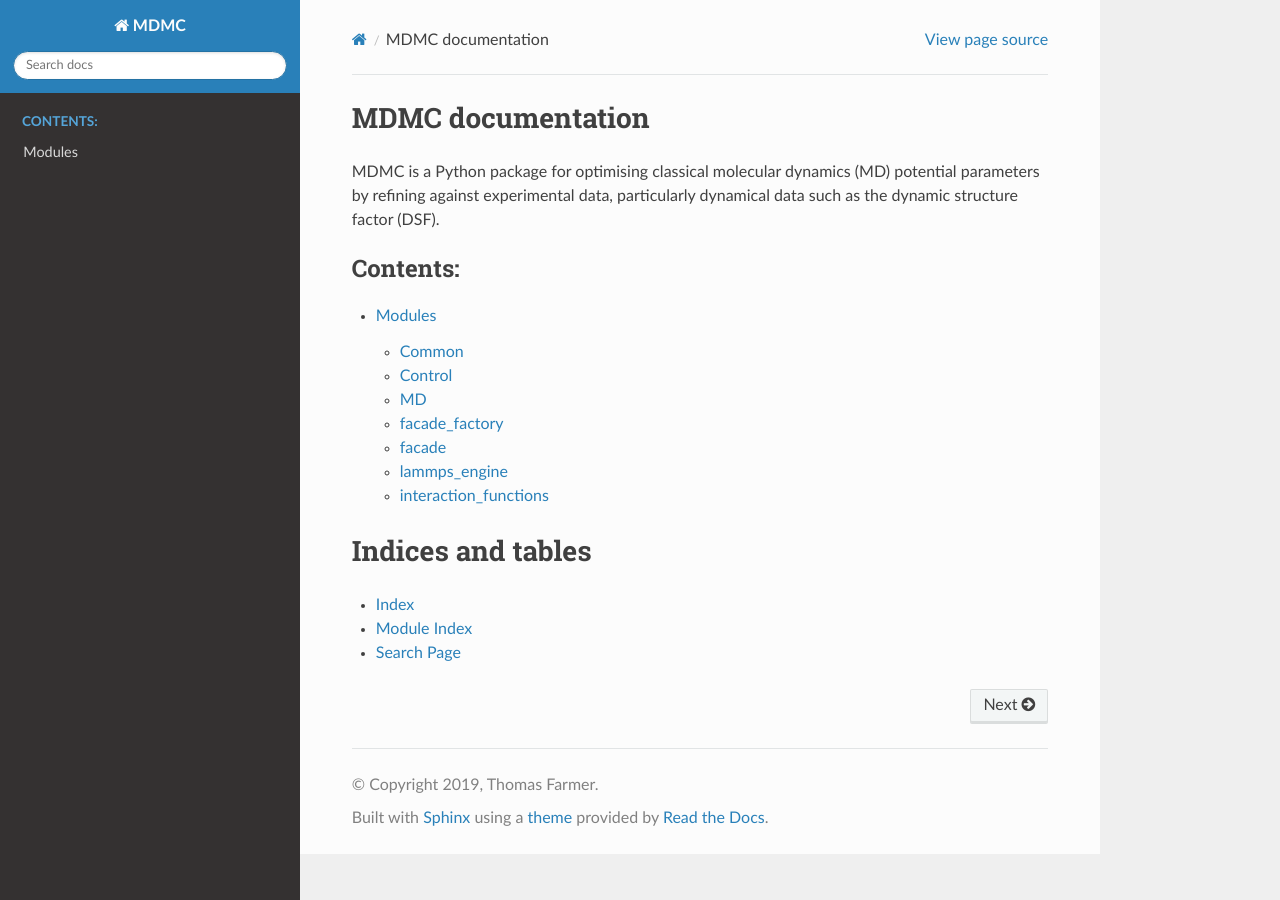
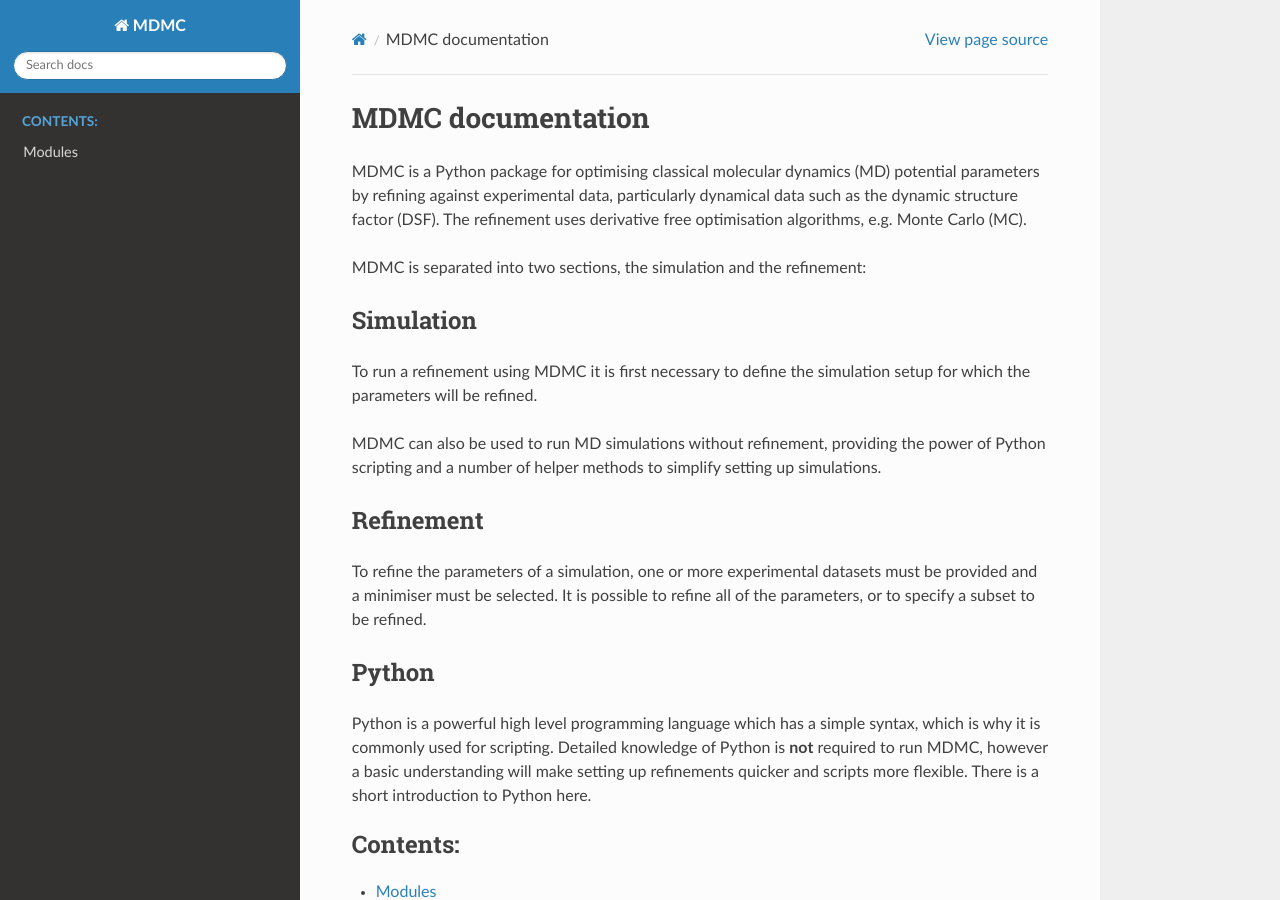
Before and after one commit to ISISNeutronMuon/MDMC, a Sphinx documentation site: the page built from doc/index.rst, in a window 1280 px wide and 900 px high. Built offline with Sphinx 7.4.7 and the Read the Docs theme 2.0.0, drawn with Linux system fonts in a browser that asks for light colours.

Commit message:
Updated index

```diff
--- a/doc/index.rst
+++ b/doc/index.rst
@@ -3,7 +3,36 @@ MDMC documentation
 
 MDMC is a Python package for optimising classical molecular dynamics (MD)
 potential parameters by refining against experimental data, particularly
-dynamical  data such as the dynamic structure factor (DSF).
+dynamical data such as the dynamic structure factor (DSF). The refinement uses
+derivative free optimisation algorithms, e.g. Monte Carlo (MC).
+
+MDMC is separated into two sections, the simulation and the refinement:
+
+Simulation
+----------
+To run a refinement using MDMC it is first necessary to define the simulation
+setup for which the parameters will be refined.
+
+MDMC can also be used to run MD simulations without refinement, providing the
+power of Python scripting and a number of helper methods to simplify setting up
+simulations.
+
+Refinement
+----------
+To refine the parameters of a simulation, one or more experimental datasets must
+be provided and a minimiser must be selected.  It is possible to refine all of
+the parameters, or to specify a subset to be refined.
+
+
+Python
+------
+Python is a powerful high level programming language which has a simple syntax,
+which is why it is commonly used for scripting.  Detailed knowledge of Python
+is **not** required to run MDMC, however a basic understanding will make setting
+up refinements quicker and scripts more flexible. There is a short introduction
+to Python here.
+
+
 
 .. toctree::
    :maxdepth: 2
@@ -12,7 +41,7 @@ dynamical  data such as the dynamic structure factor (DSF).
    modules
 
 Indices and tables
-==================
+------------------
 
 * :ref:`genindex`
 * :ref:`modindex`
```
